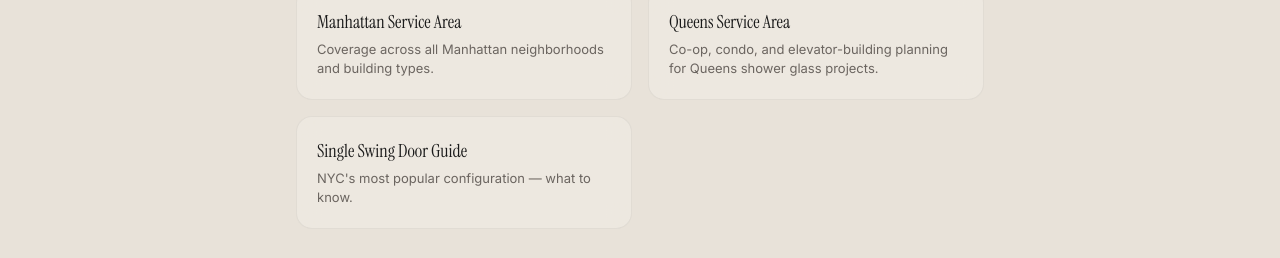
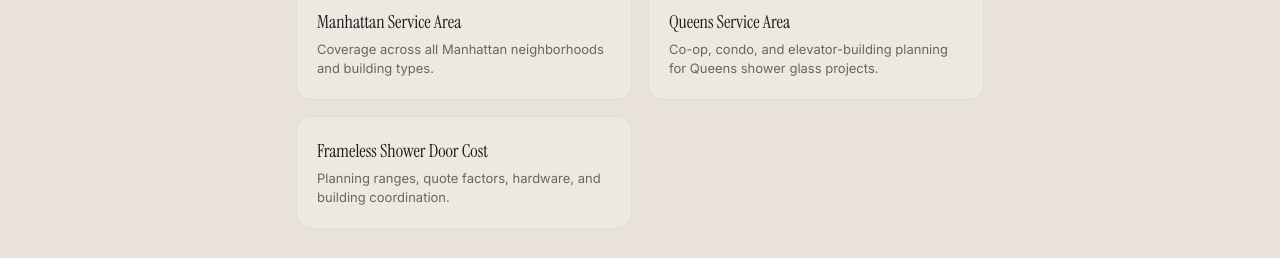
Before and after one commit to donaldlena833-cyber/MetroGlassPro-Website-V8, a Next.js app: page /projects/coop-condo-shower-door-installation-nyc in a window 1280 px wide. Shown: the part 6166-6424 px from the top of the page. Built offline with nearby package versions, Linux system fonts and the light colour scheme; no server answers.

Commit message:
Tighten coop condo guide links

```diff
--- a/app/projects/coop-condo-shower-door-installation-nyc/page.tsx
+++ b/app/projects/coop-condo-shower-door-installation-nyc/page.tsx
@@ -10,8 +10,9 @@ export const metadata: Metadata = {
     description: 'Everything NYC co-op and condo owners need to know before installing a frameless shower door: COI, building rules, freight access, and more.',
     url: 'https://metroglasspro.com/projects/coop-condo-shower-door-installation-nyc/',
     type: 'article',
+    images: ['https://metroglasspro.com/editorial/shower-door.jpg'],
   },
-  twitter: { card: 'summary_large_image' },
+  twitter: { card: 'summary_large_image', images: ['https://metroglasspro.com/editorial/shower-door.jpg'] },
 }
 
 const faqs = [
@@ -59,7 +60,7 @@ const articleJsonLd = {
   author: { '@type': 'Organization', name: 'MetroGlass Pro', url: 'https://metroglasspro.com' },
   publisher: { '@type': 'Organization', name: 'MetroGlass Pro', url: 'https://metroglasspro.com' },
   datePublished: '2026-03-11',
-  dateModified: '2026-03-11',
+  dateModified: '2026-07-02',
   mainEntityOfPage: 'https://metroglasspro.com/projects/coop-condo-shower-door-installation-nyc/',
   image: 'https://metroglasspro.com/editorial/shower-door.jpg',
 }
@@ -256,9 +257,9 @@ export default function CoopCondoArticle() {
               <h3 className="font-serif text-charcoal text-lg mb-1">Queens Service Area</h3>
               <p className="text-warm text-[13px]">Co-op, condo, and elevator-building planning for Queens shower glass projects.</p>
             </Link>
-            <Link href="/projects/single-swing-door-nyc/" className="glass-card p-5 hover:bg-charcoal/[0.02] transition-colors">
-              <h3 className="font-serif text-charcoal text-lg mb-1">Single Swing Door Guide</h3>
-              <p className="text-warm text-[13px]">NYC&apos;s most popular configuration — what to know.</p>
+            <Link href="/projects/frameless-shower-door-cost-nyc/" className="glass-card p-5 hover:bg-charcoal/[0.02] transition-colors">
+              <h3 className="font-serif text-charcoal text-lg mb-1">Frameless Shower Door Cost</h3>
+              <p className="text-warm text-[13px]">Planning ranges, quote factors, hardware, and building coordination.</p>
             </Link>
           </div>
         </div>
```
